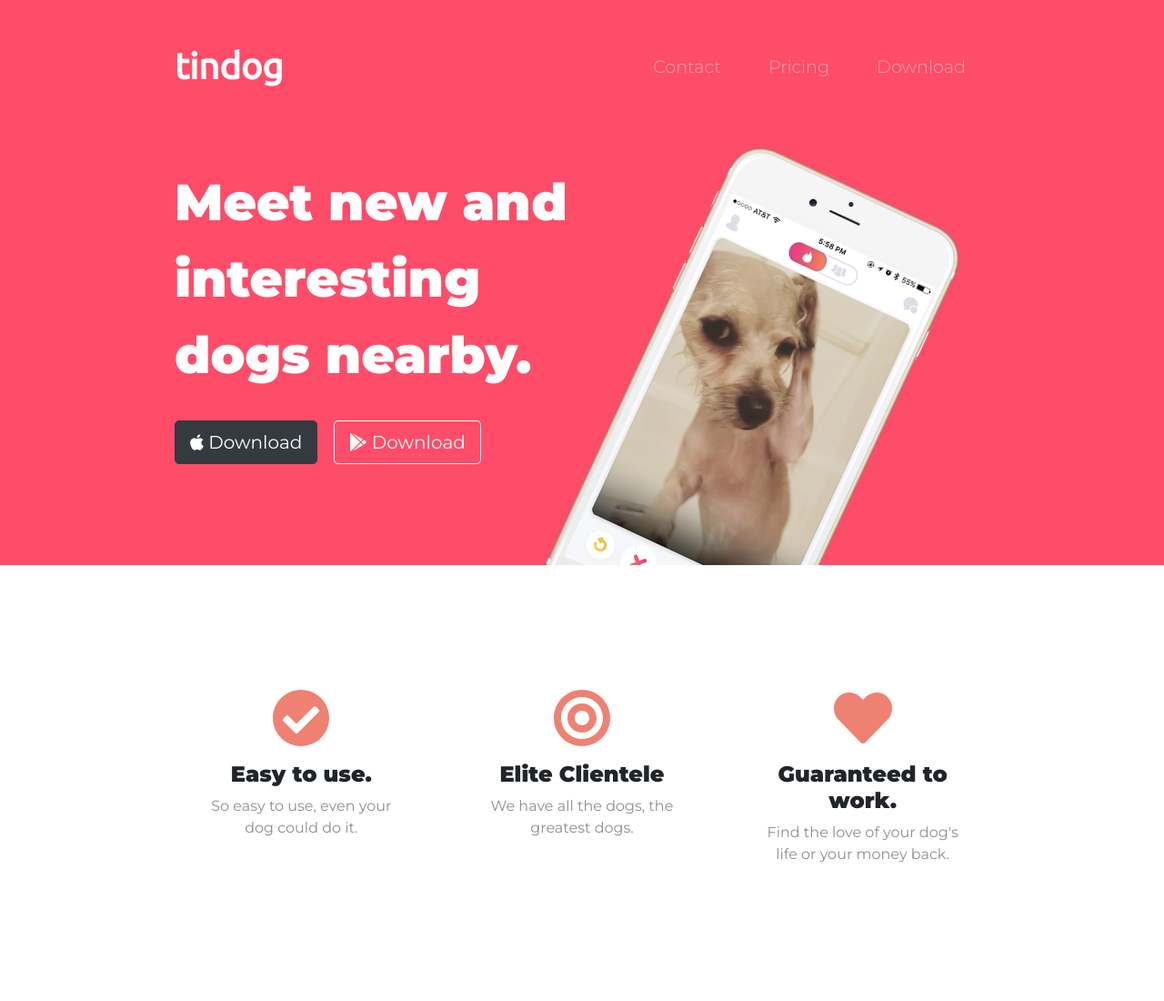
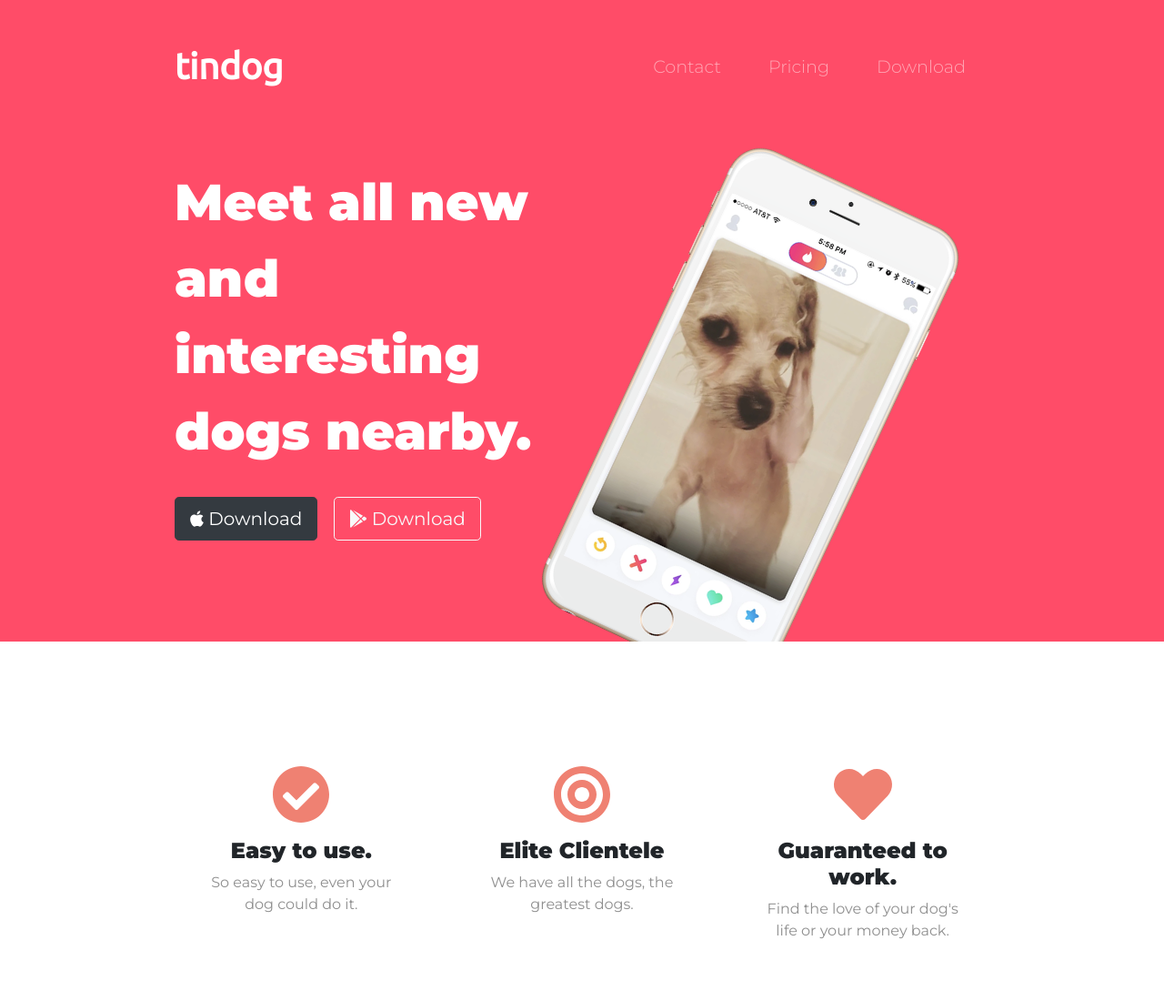
Before and after one commit to cheahchungyin/tindog, a plain HTML site: page index.html in a window 1280 px wide. Shown: the top 1100 px of the page at 91% size. Drawn offline with nearby package versions, Linux system fonts and the light colour scheme.

Commit message:
Update index.html

```diff
--- a/index.html
+++ b/index.html
@@ -54,7 +54,7 @@
       <!-- Title -->
       <div class="row">
         <div class="col-lg-6">
-          <h1 class="big-heading">Meet new and interesting dogs nearby.</h1>
+          <h1 class="big-heading">Meet all new and interesting dogs nearby.</h1>
           <button type="button" class="btn btn-dark btn-lg download-button"><i class="fab fa-apple"></i> Download</button>
           <button type="button" class="btn btn-outline-light btn-lg download-button"><i class="fab fa-google-play"></i> Download</button>
         </div>
```
